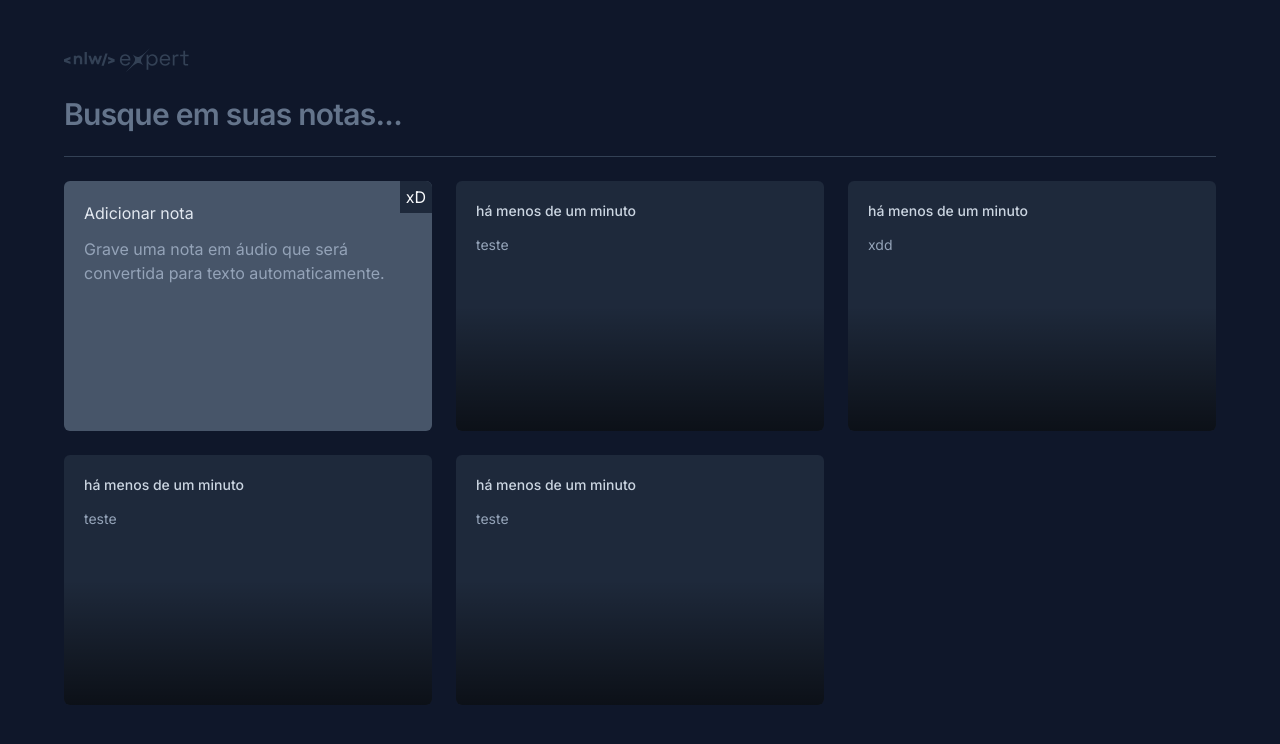
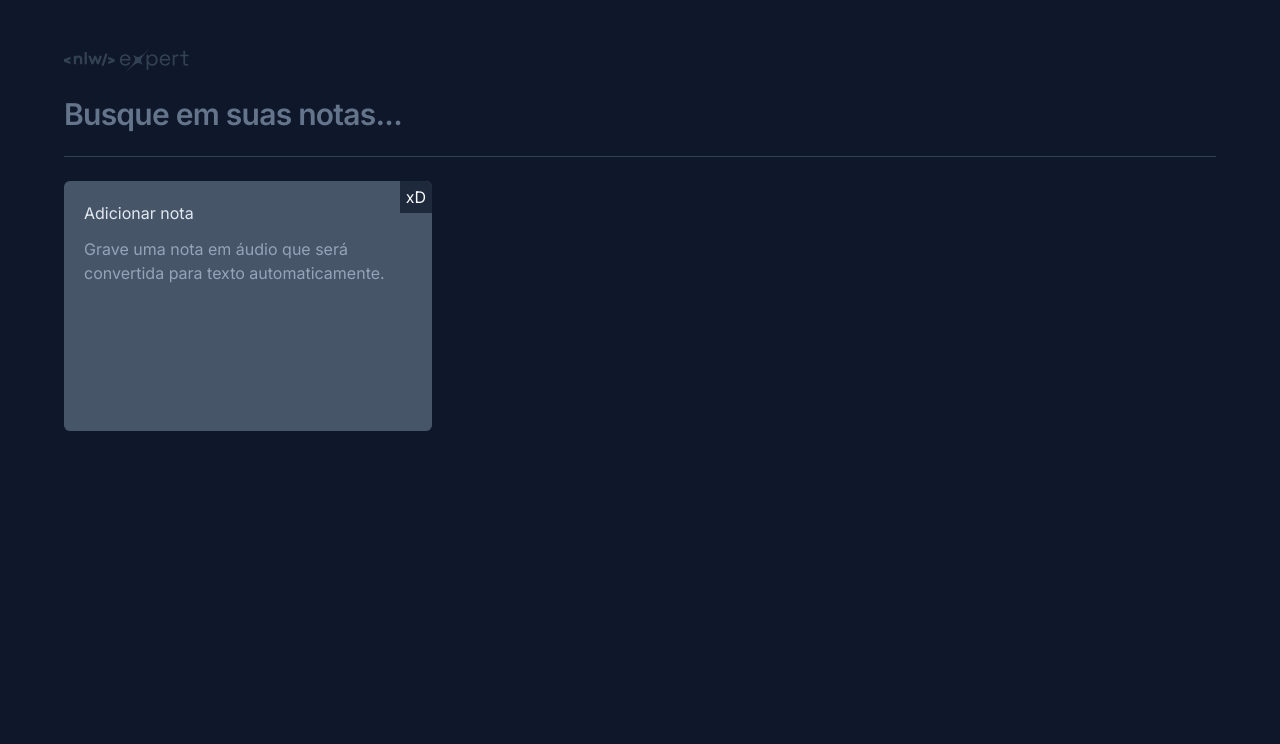
Before and after one commit to igorsantos13/nlw-notes, a React (Vite) app: page / in a window 1280 px wide. Shown: the top 744 px of the page. Built offline with nearby package versions, Linux system fonts and the light colour scheme.

Commit message:
feat: save notes in LS

```diff
--- a/package.json
+++ b/package.json
@@ -20,6 +20,9 @@
     "@types/react": "^18.2.43",
     "@types/react-dom": "^18.2.17",
     "@vitejs/plugin-react": "^4.2.1",
+    "autoprefixer": "^10.4.17",
+    "postcss": "^8.4.35",
+    "tailwindcss": "^3.4.1",
     "typescript": "^5.2.2",
     "vite": "^5.0.8"
   }
--- a/src/app.tsx
+++ b/src/app.tsx
@@ -1,8 +1,48 @@
 import logo from "./assets/logo.svg";
 import { NoteCard } from "./components/note-card";
 import { NewNoteCard } from "./components/new-note-card";
+import { ChangeEvent, useState } from "react";
+
+interface Notes {
+  id: string;
+  date: Date;
+  content: string;
+}
 
 export function App() {
+  const [search, setSearch] = useState("");
+  const [notes, setNotes] = useState<Notes[]>(() => {
+    let notesFromLS = localStorage.getItem("notes");
+
+    if (notesFromLS) return JSON.parse(notesFromLS);
+
+    return [];
+  });
+
+  function handleSearch(event: ChangeEvent<HTMLInputElement>) {
+    setSearch(event.target.value);
+  }
+
+  const filteredNotes =
+    search !== ""
+      ? notes.filter((note) =>
+          note.content.toLocaleLowerCase().includes(search.toLowerCase())
+        )
+      : notes;
+
+  function onSaveNote(content: string) {
+    const newNote = {
+      id: crypto.randomUUID(),
+      date: new Date(),
+      content,
+    };
+
+    const notesArray = [newNote, ...notes];
+
+    setNotes(notesArray);
+
+    localStorage.setItem("notes", JSON.stringify(notesArray));
+  }
   return (
     <div className="mx-auto max-w-6xl my-12 space-y-6">
       <img src={logo} alt="NLW Expert" />
@@ -12,16 +52,17 @@ export function App() {
           type="text"
           placeholder="Busque em suas notas..."
           className="w-full bg-transparent text-3xl font-semibold tracking-tight outline-none placeholder:text-slate-500"
+          onChange={handleSearch}
+          value={search}
         />
       </form>
       <div className="bg-slate-700 h-px" />
 
       <div className="grid grid-cols-3 gap-6 auto-rows-[250px]">
-        <NewNoteCard />
-        <NoteCard note={{ date: new Date(), content: "teste" }} />
-        <NoteCard note={{ date: new Date(), content: "xdd" }} />
-        <NoteCard note={{ date: new Date(), content: "teste" }} />
-        <NoteCard note={{ date: new Date(), content: "teste" }} />
+        <NewNoteCard onSaveNote={onSaveNote} />
+        {filteredNotes?.map((note) => (
+          <NoteCard key={note.id} note={note} />
+        ))}
       </div>
     </div>
   );
--- a/src/components/new-note-card.tsx
+++ b/src/components/new-note-card.tsx
@@ -3,9 +3,14 @@ import { X } from "lucide-react";
 import { ChangeEvent, FormEvent, useState } from "react";
 import { toast } from "sonner";
 
-export function NewNoteCard() {
+interface NewNoteCardProps {
+  onSaveNote: (content: string) => void;
+}
+
+export function NewNoteCard({ onSaveNote }: NewNoteCardProps) {
   const [chooseText, setChooseText] = useState(false);
   const [contentFromTextArea, setContentFromTextArea] = useState("");
+  const [isRecording, setIsRecording] = useState(false);
 
   const handleTextAreaChange = (event: ChangeEvent<HTMLTextAreaElement>) => {
     setContentFromTextArea(event.target.value);
@@ -14,10 +19,25 @@ export function NewNoteCard() {
 
   const handleSaveNote = (event: FormEvent<HTMLFormElement>) => {
     event.preventDefault();
-    console.log(contentFromTextArea);
+
+    //salva a nota como estado
+    if (contentFromTextArea == "") {
+      toast.error("Não é permitido notas vazias");
+      return;
+    }
+    onSaveNote(contentFromTextArea);
+    setContentFromTextArea("");
+    setChooseText(false);
 
     toast.success("Nota salva com sucesso!");
-    //salvar a nota seilaonde
+  };
+
+  const handleStartRecording = () => {
+    setIsRecording(true);
+  };
+
+  const handleStopRecording = () => {
+    setIsRecording(false);
   };
   return (
     <Dialog.Root>
@@ -54,15 +74,21 @@ export function NewNoteCard() {
                   autoFocus
                   className="text-sm leading-6 text-slate-400 bg-transparent resize-none flex-1 outline-none"
                   onChange={handleTextAreaChange}
+                  value={contentFromTextArea}
                 ></textarea>
               ) : (
                 <p className="text-sm leading-6 text-slate-400">
                   Comece{" "}
-                  <button className="text-lime-400 font-medium bg-white/5 hover:underline">
+                  <button
+                    type="button"
+                    onClick={handleStartRecording}
+                    className="text-lime-400 font-medium bg-white/5 hover:underline"
+                  >
                     gravando uma nota
                   </button>{" "}
                   em áudio ou se preferir{" "}
                   <button
+                    type="button"
                     className="text-lime-400 font-medium bg-white/5 hover:underline"
                     onClick={() => setChooseText(true)}
                   >
@@ -72,9 +98,19 @@ export function NewNoteCard() {
                 </p>
               )}
             </div>
-            <button className="w-full bg-lime-400 text-sm text-lime-950 text-center py-4 font-medium  transition transform hover:bg-lime-500 delay-150">
-              Salvar nota
-            </button>
+            {isRecording ? (
+              <button
+                type="button"
+                onClick={handleStopRecording}
+                className="w-full bg-slate-800 text-sm text-slate-300 text-center py-4 font-medium  transition transform hover:text-slate-100 delay-150"
+              >
+                Gravando! (clique p/ interromper)
+              </button>
+            ) : (
+              <button className="w-full bg-lime-400 text-sm text-lime-950 text-center py-4 font-medium  transition transform hover:bg-lime-500 delay-150">
+                Salvar nota
+              </button>
+            )}
           </form>
         </Dialog.Content>
       </Dialog.Portal>
--- a/src/components/note-card.tsx
+++ b/src/components/note-card.tsx
@@ -1,6 +1,9 @@
 import * as Dialog from "@radix-ui/react-dialog";
 import { NoteDataInfo } from "./note-data-info";
 import { X } from "lucide-react";
+
+import { formatDistanceToNow } from "date-fns";
+import { ptBR } from "date-fns/locale";
 
 interface NoteCardProps {
   note: {
@@ -25,7 +28,14 @@ export const NoteCard = ({ note }: NoteCardProps) => {
             </Dialog.Close>
           </div>
           <div className="flex flex-1 flex-col gap-3 p-5">
-            <NoteDataInfo note={note} />
+            <span className="text-sm font-medium text-slate-300">
+              {formatDistanceToNow(note.date, {
+                locale: ptBR,
+                addSuffix: true,
+              })}
+            </span>
+
+            <p className="text-sm leading-6 text-slate-400">{note.content}</p>
           </div>
           <button className="w-full bg-slate-800 text-sm text-center py-4 font-medium group">
             Deseja{" "}
```
Also changed, not shown: 1 other file (tests, documents, lock files or other folders).
